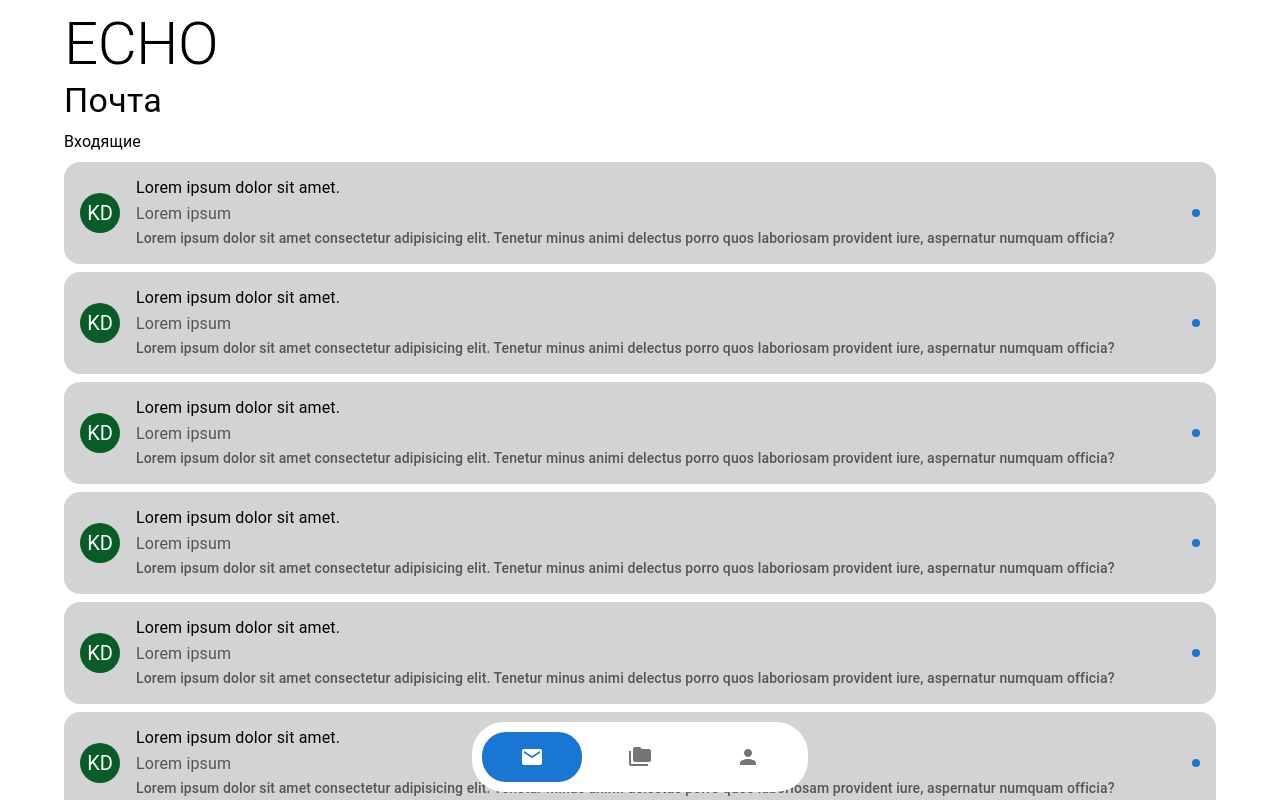
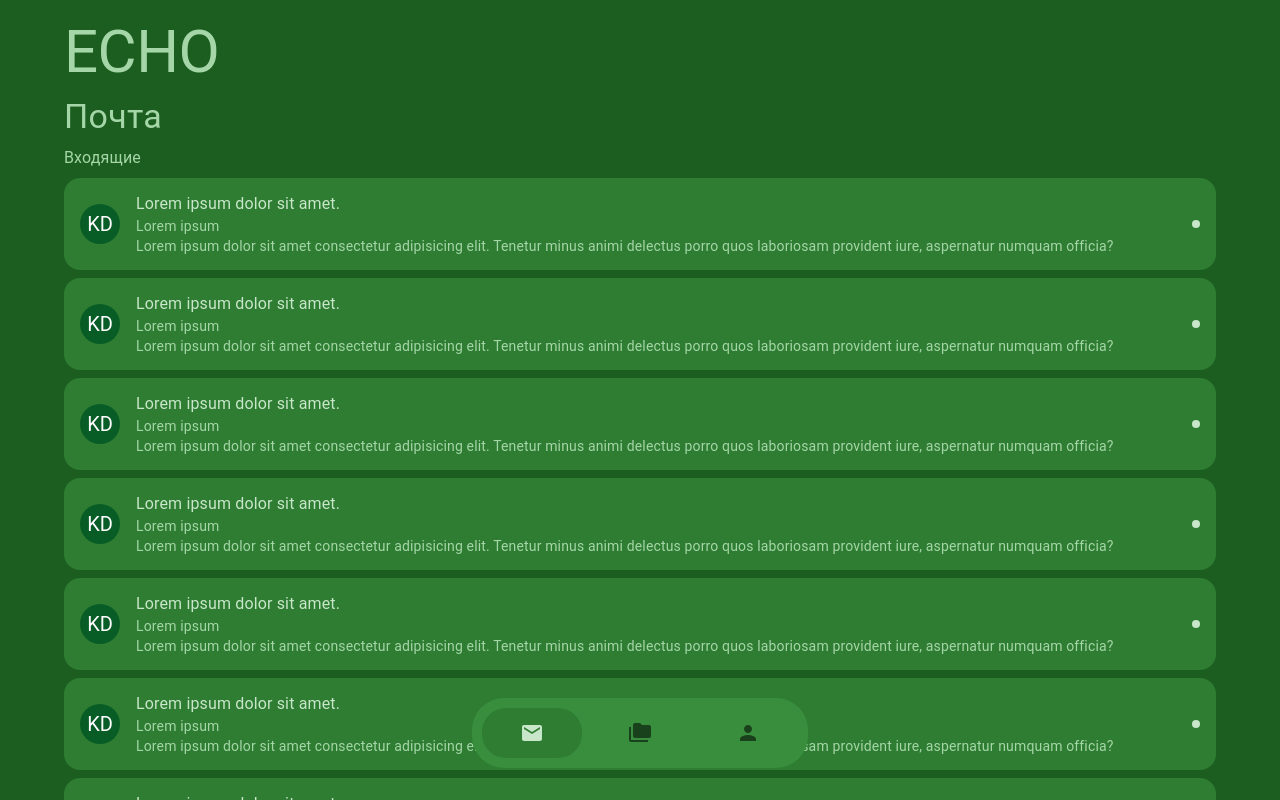
Before and after one commit to GeorgePanov/echo, a React (Vite) app: page /echo/email/ in a window 1280 px wide. Shown: the top 800 px of the page. Built offline with nearby package versions, Linux system fonts and the light colour scheme.

Commit message:
feat: добавляет цвета в проект

```diff
--- a/src/components/AppLayout/AppLayout.tsx
+++ b/src/components/AppLayout/AppLayout.tsx
@@ -1,4 +1,5 @@
 import { Container, Stack, Typography } from '@mui/material';
+import { green } from '@mui/material/colors';
 import { Outlet } from 'react-router';
 
 import { ButtonGroup } from './ui/ButtonGroup';
@@ -7,16 +8,28 @@ export const AppLayout: React.FC = () => {
   return (
     <Container
       sx={{
+        padding: '1rem',
         minHeight: '100vh',
         maxWidth: '600px',
         display: 'flex',
         justifyContent: 'center',
+        background: green[900],
       }}
     >
       <Stack sx={{ width: '100%' }}>
-        <Typography variant='h2'>ECHO</Typography>
+        <Typography
+          sx={{
+            color: green[200],
+            fontWeight: 'normal',
+          }}
+          variant='h2'
+        >
+          ECHO
+        </Typography>
 
-        <Outlet />
+        <Stack sx={{ mt: '0.5rem', mb: '6rem' }}>
+          <Outlet />
+        </Stack>
 
         <ButtonGroup />
       </Stack>
--- a/src/components/AppLayout/ui/ButtonGroup.tsx
+++ b/src/components/AppLayout/ui/ButtonGroup.tsx
@@ -2,6 +2,7 @@ import type { FC } from 'react';
 
 import { Email, FolderCopy, Person } from '@mui/icons-material';
 import { Stack, ToggleButton, ToggleButtonGroup } from '@mui/material';
+import { green } from '@mui/material/colors';
 import { useLocation, useNavigate } from 'react-router';
 
 import { ROUTE_PATH } from '~/shared/types';
@@ -14,12 +15,12 @@ const buttonSx = {
   transition: 'all 0.3s ease',
 
   '&.Mui-selected': {
-    backgroundColor: 'primary.main',
-    color: 'primary.contrastText',
+    backgroundColor: green[800],
+    color: green[100],
   },
 
   '&.Mui-selected:hover': {
-    backgroundColor: 'primary.dark',
+    backgroundColor: green[800],
   },
 };
 
@@ -34,12 +35,12 @@ export const ButtonGroup: FC = () => {
       onChange={(_, value) => value && navigate(value)}
       sx={{
         position: 'fixed',
-        bottom: '0.5rem',
+        bottom: '2rem',
         left: '50%',
         transform: 'translateX(-50%)',
         borderRadius: '2rem',
 
-        bgcolor: 'background.paper',
+        bgcolor: green[700],
 
         '& .MuiToggleButton-root': buttonSx,
       }}
--- a/src/components/EmailComponent.tsx
+++ b/src/components/EmailComponent.tsx
@@ -10,6 +10,7 @@ import {
   Box,
   SwipeableDrawer,
 } from '@mui/material';
+import { green } from '@mui/material/colors';
 import { type FC, useState } from 'react';
 
 import { stringAvatar } from '~/shared/stringAvatar';
@@ -20,8 +21,12 @@ export const EmailComponent: FC = () => {
   return (
     <Stack>
       <Stack spacing={1}>
-        <Typography variant='h4'>Почта</Typography>
-        <Typography variant='body1'>Входящие</Typography>
+        <Typography sx={{ color: green[200] }} variant='h4'>
+          Почта
+        </Typography>
+        <Typography sx={{ color: green[200] }} variant='body1'>
+          Входящие
+        </Typography>
       </Stack>
 
       <List sx={{ display: 'flex', flexDirection: 'column', gap: 1 }}>
@@ -30,10 +35,10 @@ export const EmailComponent: FC = () => {
             <ListItemButton
               sx={{
                 borderRadius: '1rem',
-                backgroundColor: 'lightgray',
+                backgroundColor: green[800],
 
                 '&:hover': {
-                  backgroundColor: 'lightgray',
+                  backgroundColor: green[800],
                 },
               }}
               onClick={() => setOpen(true)}
@@ -43,13 +48,27 @@ export const EmailComponent: FC = () => {
               </ListItemAvatar>
 
               <ListItemText
-                primary='Lorem ipsum dolor sit amet.'
+                disableTypography
+                primary={
+                  <Typography sx={{ color: green[100] }} noWrap>
+                    Lorem ipsum dolor sit amet.
+                  </Typography>
+                }
                 secondary={
                   <>
-                    <Typography variant='subtitle1' noWrap>
+                    <Typography
+                      sx={{ color: green[200] }}
+                      variant='body2'
+                      noWrap
+                    >
                       Lorem ipsum
                     </Typography>
-                    <Typography variant='subtitle2' noWrap>
+
+                    <Typography
+                      sx={{ color: green[200] }}
+                      variant='body2'
+                      noWrap
+                    >
                       Lorem ipsum dolor sit amet consectetur adipisicing elit.
                       Tenetur minus animi delectus porro quos laboriosam
                       provident iure, aspernatur numquam officia?
@@ -64,7 +83,7 @@ export const EmailComponent: FC = () => {
                   width: 8,
                   height: 8,
                   borderRadius: '50%',
-                  bgcolor: 'primary.main',
+                  bgcolor: green[100],
                   flexShrink: 0,
                 }}
               />
@@ -79,14 +98,27 @@ export const EmailComponent: FC = () => {
         onClose={() => setOpen(false)}
         onOpen={() => setOpen(true)}
       >
-        <Stack spacing={2} sx={{ padding: 3 }}>
-          <Typography variant='h5'>Lorem ipsum dolor sit amet.</Typography>
+        <Stack
+          spacing={2}
+          sx={{
+            height: '100%',
+            padding: 3,
+            backgroundColor: green[900],
+          }}
+        >
+          <Typography sx={{ color: green[100] }} variant='h5'>
+            Lorem ipsum dolor sit amet.
+          </Typography>
 
-          <Typography variant='body2' color='text.secondary'>
+          <Typography
+            sx={{ color: green[200] }}
+            variant='body2'
+            color='text.secondary'
+          >
             От: Heinrich
           </Typography>
 
-          <Typography variant='body1'>
+          <Typography sx={{ color: green[200] }} variant='body1'>
             Lorem ipsum dolor sit amet consectetur adipisicing elit. Possimus,
             doloribus?
           </Typography>
--- a/src/index.css
+++ b/src/index.css
@@ -109,3 +109,10 @@ code {
   padding: 4px 8px;
   background: var(--code-bg);
 } */
+
+html,
+body,
+#root {
+  margin: 0;
+  background: #1b5e20;
+}
```
